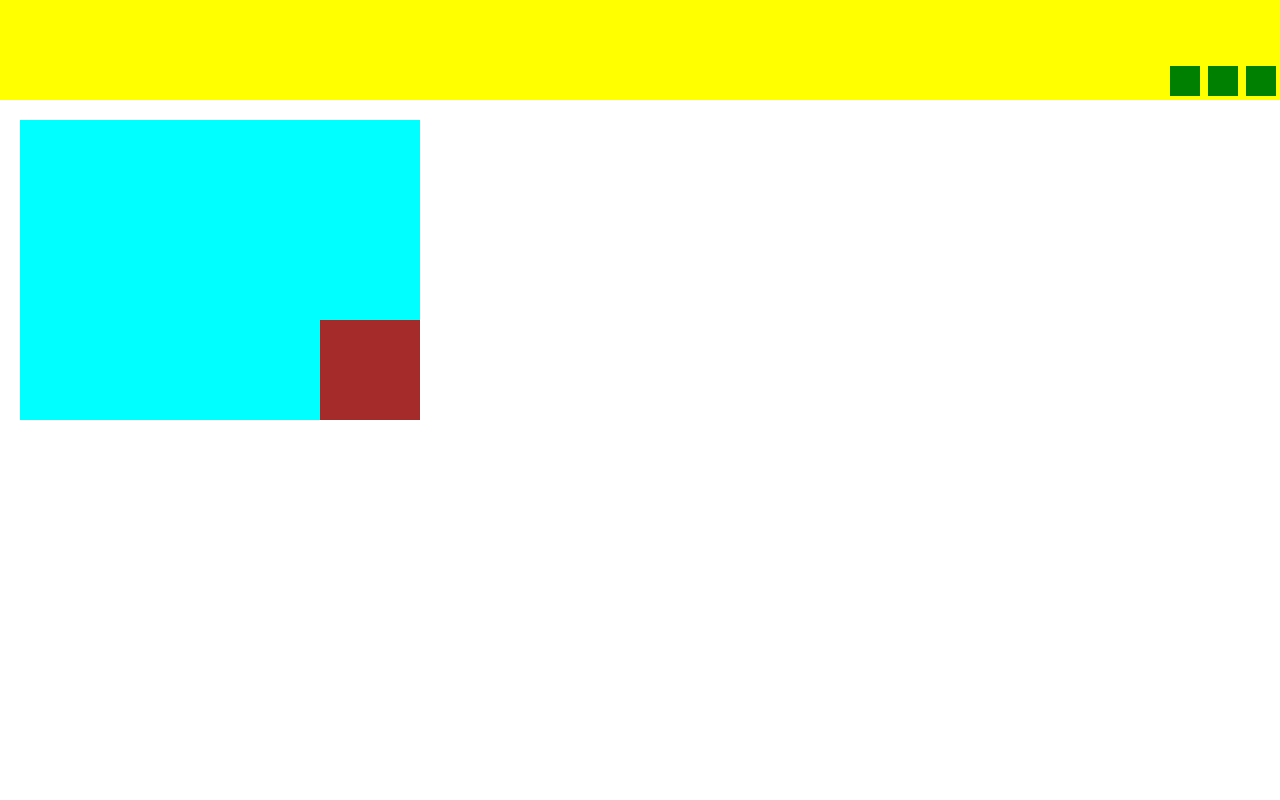
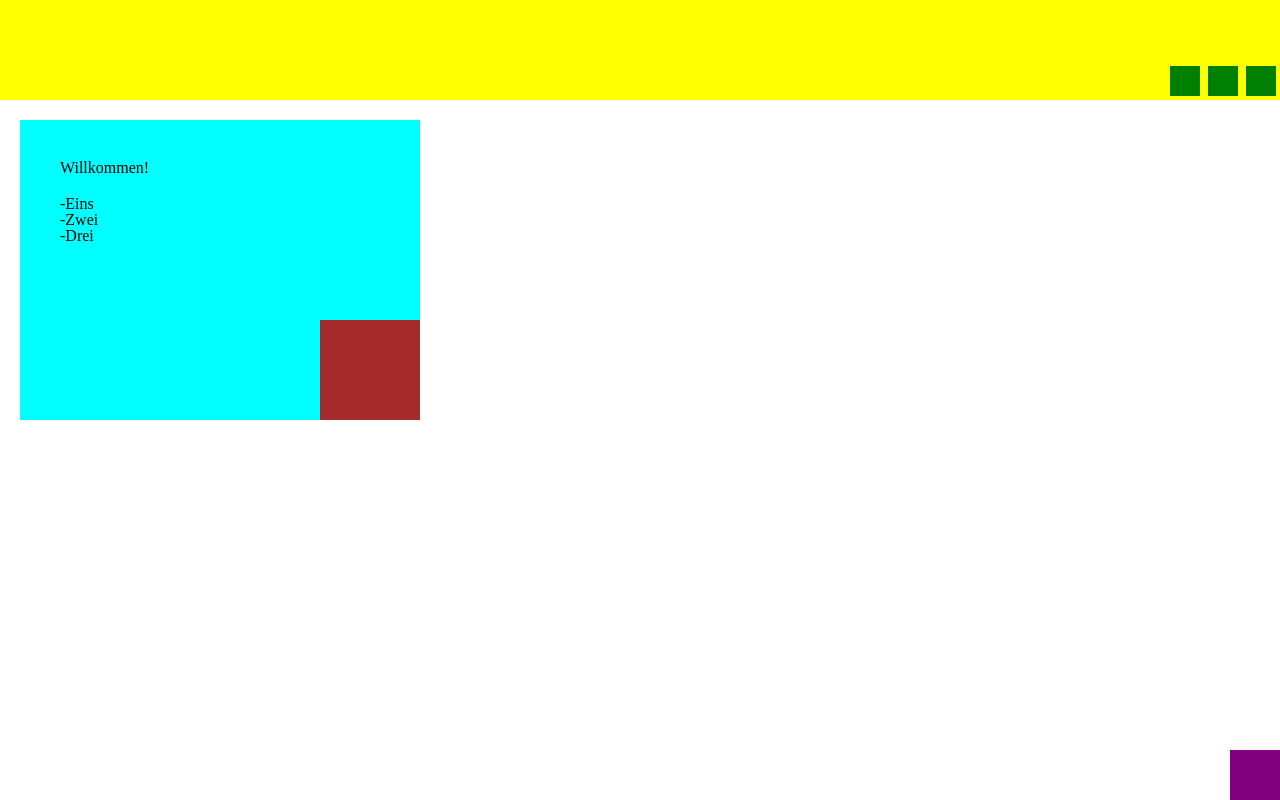
Before and after one commit to Fehr-Leon/2024_2AWI_SWP, a plain HTML site: page Exercises/aufgabe_06_0/uebung06_0.html in a window 1280 px wide. Drawn offline with Linux system fonts and the light colour scheme.

Commit message:
finsihed aufgabe06_0

```diff
--- a/Exercises/aufgabe_06_0/style.css
+++ b/Exercises/aufgabe_06_0/style.css
@@ -25,6 +25,7 @@
     left: 20px;
     top: 20px;
     display: flex;
+    flex-direction: column;
 }
 
 .boxbrown{
@@ -36,3 +37,32 @@
     bottom: 0px;
     right: 0px;
 }
+
+.boxpurple{
+
+    background-color: purple;
+    position: absolute;
+    height: 50px;
+    width: 50px;
+    bottom: 0px;
+    right: 0px;
+}
+
+.text{
+
+    position: relative;
+    top: 20px;
+    left: 20px;
+    margin-left: 20px;
+
+}
+
+#Willkommen{
+
+    position: relative;
+    margin-top: 20px;
+    margin-left: 20px;
+    margin-bottom: 20px;
+
+
+}
--- a/Exercises/aufgabe_06_0/uebung06_0.html
+++ b/Exercises/aufgabe_06_0/uebung06_0.html
@@ -17,6 +17,12 @@
     <div class="boxblue">
         <div class="title"></div>
         <div class="boxbrown"></div>
+        <div class="text" id="Willkommen">Willkommen!</div>
+        <div class="text">-Eins</div>
+        <div class="text">-Zwei</div>
+        <div class="text">-Drei</div>
     </div>
+<div class="boxpurple"></div>
+
 </body>
 </html>
```
